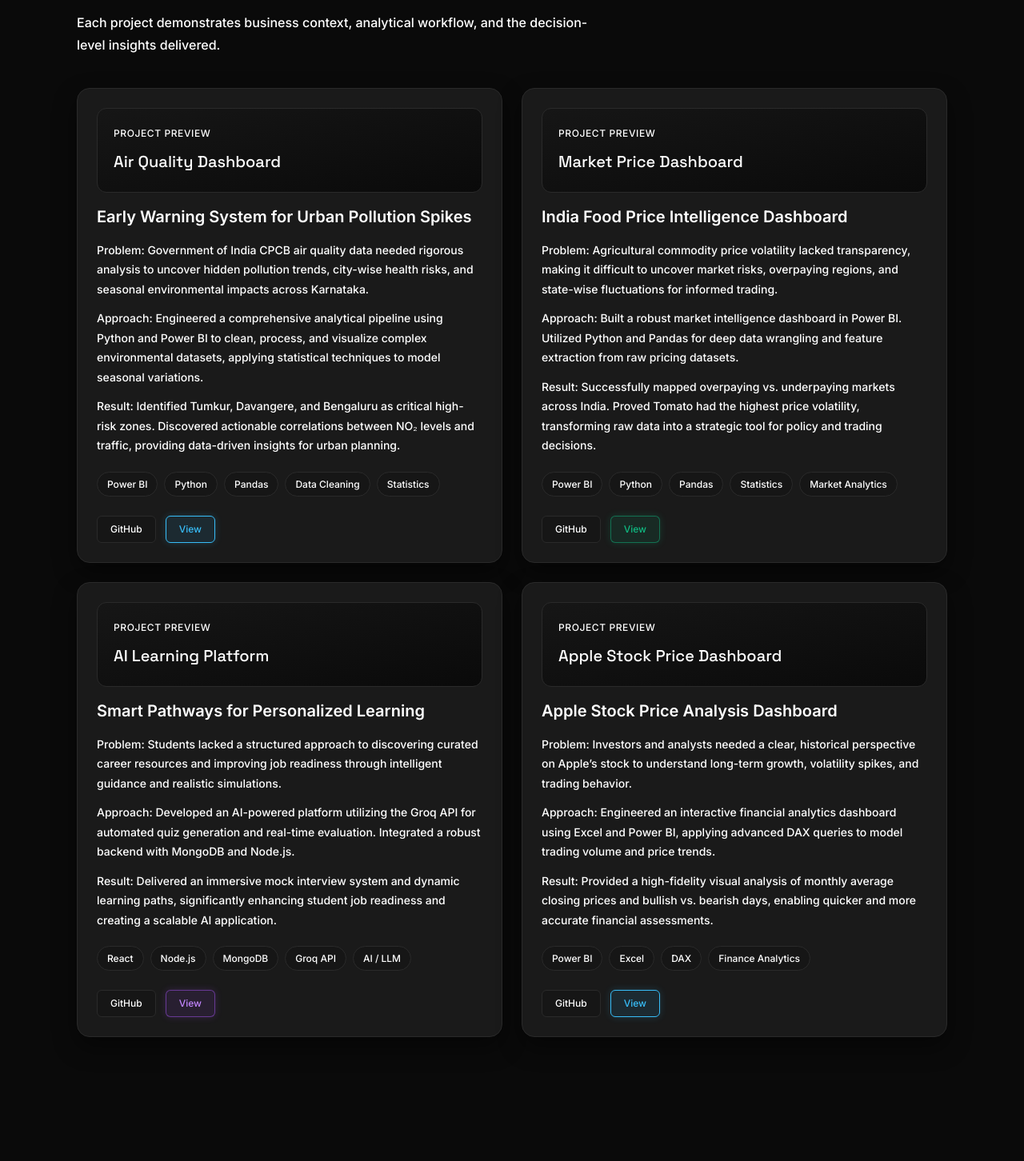
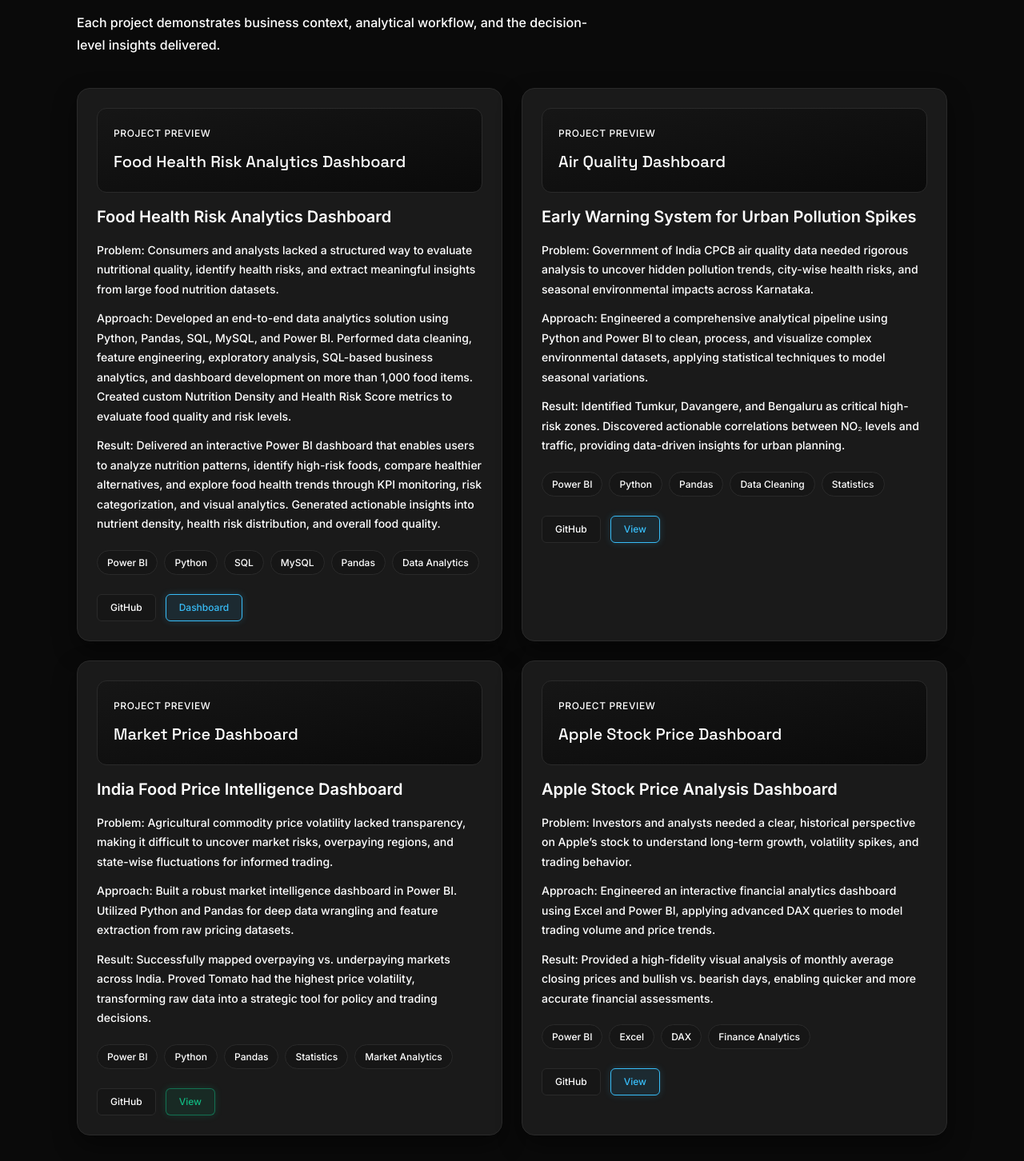
Before and after one commit to samhoon000/My-Portfolio, a React (Vite) app: page / in a window 1280 px wide. Shown: the part 2198-3650 px from the top of the page at 80% size. Built offline with nearby package versions, Linux system fonts and the light colour scheme.

Commit message:
feat(portfolio): replace AI Learning Platform with Food Health Risk Analytics Dashboard

```diff
--- a/src/components/projects-section.jsx
+++ b/src/components/projects-section.jsx
@@ -75,14 +75,14 @@ export function ProjectsSection() {
                   rel="noopener noreferrer"
                   className={`inline-block rounded-md border px-4 py-2 text-xs font-medium transition focus-visible:outline-none focus-visible:ring-2 focus-visible:ring-offset-2 focus-visible:ring-offset-base ${project.themeClasses?.button || 'border-accent bg-accent/10 text-accent hover:bg-accent hover:text-base focus-visible:ring-accent shadow-[0_0_10px_rgba(56,189,248,0.2)] hover:shadow-[0_0_15px_rgba(56,189,248,0.4)]'}`}
                 >
-                  View
+                  {project.buttonText || 'View'}
                 </a>
               ) : (
                 <button
                   onClick={() => openModal(project)}
                   className={`rounded-md border px-4 py-2 text-xs font-medium transition focus-visible:outline-none focus-visible:ring-2 focus-visible:ring-offset-2 focus-visible:ring-offset-base ${project.themeClasses?.button || 'border-accent bg-accent/10 text-accent hover:bg-accent hover:text-base focus-visible:ring-accent shadow-[0_0_10px_rgba(56,189,248,0.2)] hover:shadow-[0_0_15px_rgba(56,189,248,0.4)]'}`}
                 >
-                  View
+                  {project.buttonText || 'View'}
                 </button>
               )}
             </div>
--- a/src/data/portfolio-data.js
+++ b/src/data/portfolio-data.js
@@ -103,6 +103,19 @@ export const achievements = [
 
 export const projects = [
   {
+    title: 'Food Health Risk Analytics Dashboard',
+    problem: 'Consumers and analysts lacked a structured way to evaluate nutritional quality, identify health risks, and extract meaningful insights from large food nutrition datasets.',
+    approach: 'Developed an end-to-end data analytics solution using Python, Pandas, SQL, MySQL, and Power BI. Performed data cleaning, feature engineering, exploratory analysis, SQL-based business analytics, and dashboard development on more than 1,000 food items. Created custom Nutrition Density and Health Risk Score metrics to evaluate food quality and risk levels.',
+    result: 'Delivered an interactive Power BI dashboard that enables users to analyze nutrition patterns, identify high-risk foods, compare healthier alternatives, and explore food health trends through KPI monitoring, risk categorization, and visual analytics. Generated actionable insights into nutrient density, health risk distribution, and overall food quality.',
+    tools: ['Power BI', 'Python', 'SQL', 'MySQL', 'Pandas', 'Data Analytics'],
+    insights:
+      'Delivered an interactive Power BI dashboard that enables users to analyze nutrition patterns, identify high-risk foods, compare healthier alternatives, and explore food health trends through KPI monitoring, risk categorization, and visual analytics. Generated actionable insights into nutrient density, health risk distribution, and overall food quality.',
+    imageLabel: 'Food Health Risk Analytics Dashboard',
+    githubUrl: 'https://github.com/samhoon000/food-health-risk-analysis',
+    images: ['/food-health-dashboard.png'],
+    buttonText: 'Dashboard',
+  },
+  {
     title: 'Early Warning System for Urban Pollution Spikes',
     problem: 'Government of India CPCB air quality data needed rigorous analysis to uncover hidden pollution trends, city-wise health risks, and seasonal environmental impacts across Karnataka.',
     approach: 'Engineered a comprehensive analytical pipeline using Python and Power BI to clean, process, and visualize complex environmental datasets, applying statistical techniques to model seasonal variations.',
@@ -132,23 +145,6 @@ export const projects = [
     }
   },
   {
-    title: 'Smart Pathways for Personalized Learning',
-    problem: 'Students lacked a structured approach to discovering curated career resources and improving job readiness through intelligent guidance and realistic simulations.',
-    approach: 'Developed an AI-powered platform utilizing the Groq API for automated quiz generation and real-time evaluation. Integrated a robust backend with MongoDB and Node.js.',
-    result: 'Delivered an immersive mock interview system and dynamic learning paths, significantly enhancing student job readiness and creating a scalable AI application.',
-    tools: ['React', 'Node.js', 'MongoDB', 'Groq API', 'AI / LLM'],
-    insights:
-      'Built as an Academic Team Project (collaborative development). Integrated Groq API for automated quiz generation and real-time evaluation. Designed mock interview system to simulate real job scenarios. Enabled networking features to connect learners with peers and mentors.',
-    imageLabel: 'AI Learning Platform',
-    githubUrl: 'https://github.com/samhoon000/Career-Guidance.git',
-    demoUrl: 'https://skillquest-xwzr.onrender.com/',
-    themeClasses: {
-      cardHover: 'hover:border-purple-500/50',
-      button: 'border-purple-500/50 bg-purple-500/10 text-purple-400 hover:bg-purple-500 hover:text-white focus-visible:ring-purple-500 shadow-[0_0_10px_rgba(168,85,247,0.2)] hover:shadow-[0_0_15px_rgba(168,85,247,0.4)]',
-      imageHover: 'hover:border-purple-500/50 hover:shadow-[0_0_25px_rgba(168,85,247,0.25)]',
-    }
-  },
-  {
     title: 'Apple Stock Price Analysis Dashboard',
     problem: 'Investors and analysts needed a clear, historical perspective on Apple’s stock to understand long-term growth, volatility spikes, and trading behavior.',
     approach: 'Engineered an interactive financial analytics dashboard using Excel and Power BI, applying advanced DAX queries to model trading volume and price trends.',
```
Also changed, not shown: public/food-health-dashboard.png (added).
